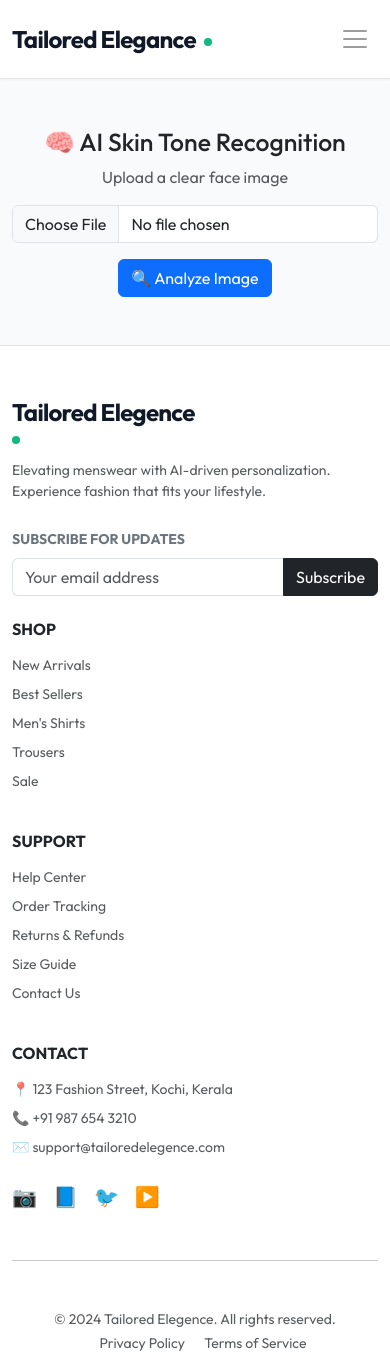
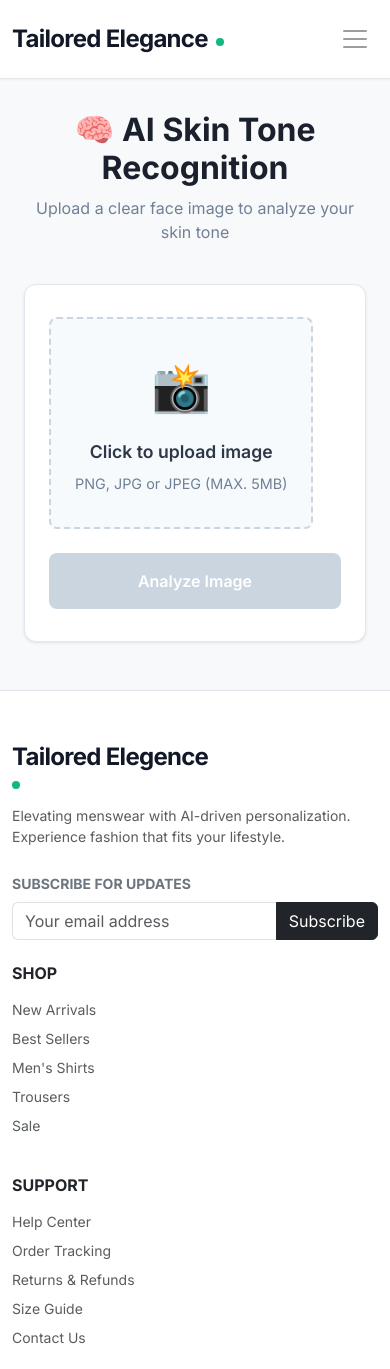
Before and after one commit to farzinmohd/Clothing-studio, a Django app: page /ai/ in a window 390 px wide. Shown: the top 1369 px of the page. Run offline with Django 5.2, Linux system fonts and the light colour scheme.

Commit message:
Ai home page UI changed and changed reload state for it

```diff
--- a/clothing_store/ai_features/templates/ai/ai_home.html
+++ b/clothing_store/ai_features/templates/ai/ai_home.html
@@ -1,20 +1,127 @@
 {% extends 'base.html' %}
+{% load static %}
+
+{% block title %}AI Skin Tone Recognition{% endblock %}
 
 {% block content %}
-<div class="container text-center mt-5">
-    <h2>🧠 AI Skin Tone Recognition</h2>
-    <p class="text-muted">Upload a clear face image</p>
+<link rel="stylesheet" href="{% static 'ai/ai_modern.css' %}?v=4.0">
 
-    <form method="POST" enctype="multipart/form-data"
-          action="{% url 'ai_result' %}">
-        {% csrf_token %}
+<div class="ai-simple-container">
 
-        <input type="file" name="image"
-               class="form-control mb-3" required>
+    <!-- Header -->
+    <div class="ai-simple-header">
+        <h1>🧠 AI Skin Tone Recognition</h1>
+        <p>Upload a clear face image to analyze your skin tone</p>
+    </div>
 
-        <button class="btn btn-primary">
-            🔍 Analyze Image
-        </button>
-    </form>
+    <!-- Upload Card -->
+    <div class="ai-simple-card">
+        <form method="POST" enctype="multipart/form-data" action="{% url 'ai_result' %}" id="uploadForm">
+            {% csrf_token %}
+
+            <!-- Upload Area -->
+            <label for="imageInput" class="simple-upload-area" id="uploadArea">
+                <div class="upload-icon">📸</div>
+                <div class="upload-title">Click to upload image</div>
+                <div class="upload-subtitle">PNG, JPG or JPEG (MAX. 5MB)</div>
+                <input type="file"
+                       name="image"
+                       id="imageInput"
+                       class="file-input"
+                       accept="image/*"
+                       required>
+            </label>
+
+            <!-- File Info -->
+            <div class="file-info" id="fileInfo">
+                <div class="file-info-icon">📁</div>
+                <div class="file-info-details">
+                    <div class="file-info-name" id="fileName"></div>
+                    <div class="file-info-size" id="fileSize"></div>
+                </div>
+                <button type="button" class="file-remove-btn" id="removeBtn">×</button>
+            </div>
+
+            <!-- Submit Button -->
+            <button type="submit" class="submit-btn" id="submitBtn" disabled>
+                Analyze Image
+            </button>
+        </form>
+    </div>
+
 </div>
+
+<!-- Loading Overlay -->
+<div class="loading-overlay" id="loadingOverlay">
+    <div class="loading-spinner"></div>
+</div>
+
+<script>
+    const imageInput = document.getElementById('imageInput');
+    const fileInfo = document.getElementById('fileInfo');
+    const fileName = document.getElementById('fileName');
+    const fileSize = document.getElementById('fileSize');
+    const removeBtn = document.getElementById('removeBtn');
+    const submitBtn = document.getElementById('submitBtn');
+    const uploadForm = document.getElementById('uploadForm');
+    const loadingOverlay = document.getElementById('loadingOverlay');
+
+    // Reset form state on page load
+    window.addEventListener('load', function() {
+        // Remove loading overlay if it exists
+        loadingOverlay.classList.remove('show');
+
+        // Reset form
+        uploadForm.reset();
+        fileInfo.classList.remove('show');
+        submitBtn.disabled = true;
+        imageInput.value = '';
+    });
+
+    // Handle file selection
+    imageInput.addEventListener('change', function() {
+        if (this.files && this.files[0]) {
+            const file = this.files[0];
+            const sizeMB = (file.size / 1024 / 1024).toFixed(2);
+
+            fileName.textContent = file.name;
+            fileSize.textContent = sizeMB + ' MB';
+            fileInfo.classList.add('show');
+            submitBtn.disabled = false;
+        }
+    });
+
+    // Remove file
+    removeBtn.addEventListener('click', function() {
+        imageInput.value = '';
+        fileInfo.classList.remove('show');
+        submitBtn.disabled = true;
+    });
+
+    // Form submission
+    uploadForm.addEventListener('submit', function(e) {
+        // Validate file exists
+        if (!imageInput.files || !imageInput.files[0]) {
+            e.preventDefault();
+            alert('Please select an image first!');
+            return;
+        }
+
+        // Show loading overlay
+        loadingOverlay.classList.add('show');
+    });
+
+    // Handle browser back button
+    window.addEventListener('pageshow', function(event) {
+        // If page is loaded from cache (back button)
+        if (event.persisted) {
+            loadingOverlay.classList.remove('show');
+            uploadForm.reset();
+            fileInfo.classList.remove('show');
+            submitBtn.disabled = true;
+            imageInput.value = '';
+        }
+    });
+</script>
+
 {% endblock %}
--- a/clothing_store/ai_features/views.py
+++ b/clothing_store/ai_features/views.py
@@ -14,7 +14,7 @@ from .size_recommendation.model import predict_size
 from accounts.models import UserMeasurements
 
 def ai_home(request):
-    return render(request, "ai/upload.html")
+    return render(request, "ai/ai_home.html")
 
 
 def ai_result(request):
--- /dev/null
+++ b/clothing_store/static/ai/ai_modern.css
@@ -0,0 +1,197 @@
+/* ================= SIMPLE CLEAN AI PAGE ================= */
+@import url('https://fonts.googleapis.com/css2?family=Inter:wght@400;500;600;700&display=swap');
+
+body {
+    font-family: 'Inter', -apple-system, BlinkMacSystemFont, sans-serif;
+    background: #f8f9fa;
+}
+
+/* ================= CONTAINER ================= */
+.ai-simple-container {
+    max-width: 700px;
+    margin: 3rem auto;
+    padding: 0 1.5rem;
+}
+
+/* ================= HEADER ================= */
+.ai-simple-header {
+    text-align: center;
+    margin-bottom: 2.5rem;
+}
+
+.ai-simple-header h1 {
+    font-size: 2rem;
+    font-weight: 700;
+    color: #1a202c;
+    margin-bottom: 0.5rem;
+}
+
+.ai-simple-header p {
+    font-size: 1rem;
+    color: #718096;
+    font-weight: 400;
+}
+
+/* ================= UPLOAD CARD ================= */
+.ai-simple-card {
+    background: white;
+    border-radius: 12px;
+    padding: 2.5rem;
+    box-shadow: 0 1px 3px rgba(0, 0, 0, 0.1);
+    border: 1px solid #e2e8f0;
+}
+
+/* ================= UPLOAD AREA ================= */
+.simple-upload-area {
+    border: 2px dashed #cbd5e0;
+    border-radius: 8px;
+    padding: 3rem 2rem;
+    text-align: center;
+    cursor: pointer;
+    transition: all 0.2s ease;
+    margin-bottom: 1.5rem;
+    background: #f7fafc;
+}
+
+.simple-upload-area:hover {
+    border-color: #667eea;
+    background: #edf2f7;
+}
+
+.upload-icon {
+    font-size: 3rem;
+    margin-bottom: 1rem;
+}
+
+.upload-title {
+    font-size: 1.1rem;
+    font-weight: 600;
+    color: #2d3748;
+    margin-bottom: 0.5rem;
+}
+
+.upload-subtitle {
+    font-size: 0.9rem;
+    color: #718096;
+}
+
+.file-input {
+    display: none;
+}
+
+/* ================= FILE INFO ================= */
+.file-info {
+    display: none;
+    padding: 1rem;
+    background: #f7fafc;
+    border-radius: 8px;
+    margin-bottom: 1.5rem;
+}
+
+.file-info.show {
+    display: flex;
+    align-items: center;
+    gap: 1rem;
+}
+
+.file-info-icon {
+    font-size: 2rem;
+}
+
+.file-info-details {
+    flex: 1;
+}
+
+.file-info-name {
+    font-weight: 600;
+    color: #2d3748;
+    margin-bottom: 0.25rem;
+}
+
+.file-info-size {
+    font-size: 0.85rem;
+    color: #718096;
+}
+
+.file-remove-btn {
+    background: none;
+    border: none;
+    color: #718096;
+    cursor: pointer;
+    font-size: 1.5rem;
+    padding: 0.5rem;
+    line-height: 1;
+}
+
+.file-remove-btn:hover {
+    color: #e53e3e;
+}
+
+/* ================= SUBMIT BUTTON ================= */
+.submit-btn {
+    width: 100%;
+    padding: 1rem;
+    background: #667eea;
+    color: white;
+    border: none;
+    border-radius: 8px;
+    font-size: 1rem;
+    font-weight: 600;
+    cursor: pointer;
+    transition: background 0.2s ease;
+}
+
+.submit-btn:hover:not(:disabled) {
+    background: #5568d3;
+}
+
+.submit-btn:disabled {
+    background: #cbd5e0;
+    cursor: not-allowed;
+}
+
+/* ================= LOADING ================= */
+.loading-overlay {
+    display: none;
+    position: fixed;
+    top: 0;
+    left: 0;
+    right: 0;
+    bottom: 0;
+    background: rgba(0, 0, 0, 0.5);
+    z-index: 9999;
+    align-items: center;
+    justify-content: center;
+}
+
+.loading-overlay.show {
+    display: flex;
+}
+
+.loading-spinner {
+    width: 50px;
+    height: 50px;
+    border: 4px solid rgba(255, 255, 255, 0.3);
+    border-top-color: white;
+    border-radius: 50%;
+    animation: spin 1s linear infinite;
+}
+
+@keyframes spin {
+    to { transform: rotate(360deg); }
+}
+
+/* ================= RESPONSIVE ================= */
+@media (max-width: 768px) {
+    .ai-simple-container {
+        margin: 2rem auto;
+    }
+
+    .ai-simple-card {
+        padding: 2rem 1.5rem;
+    }
+
+    .simple-upload-area {
+        padding: 2rem 1.5rem;
+    }
+}
```
